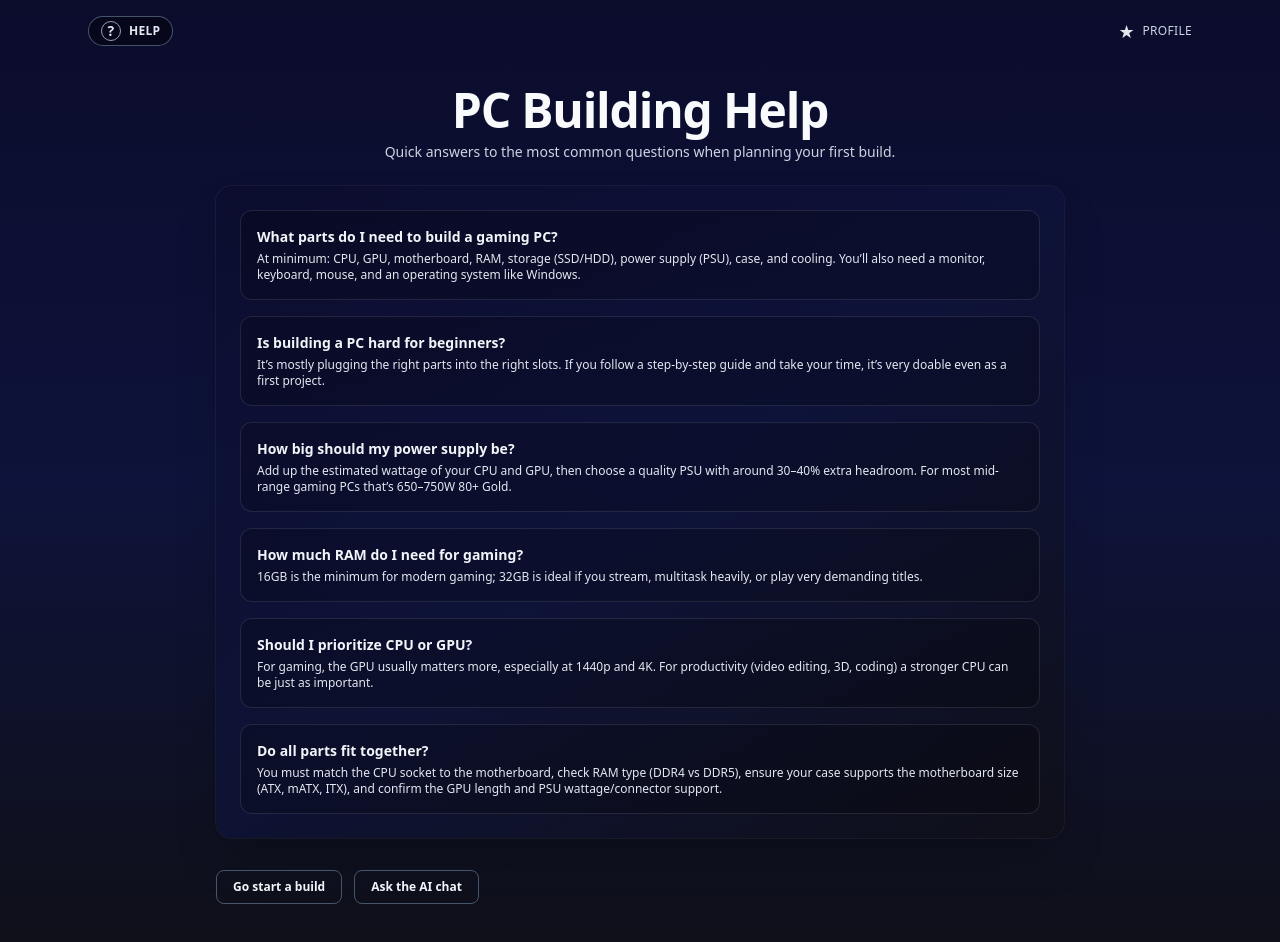
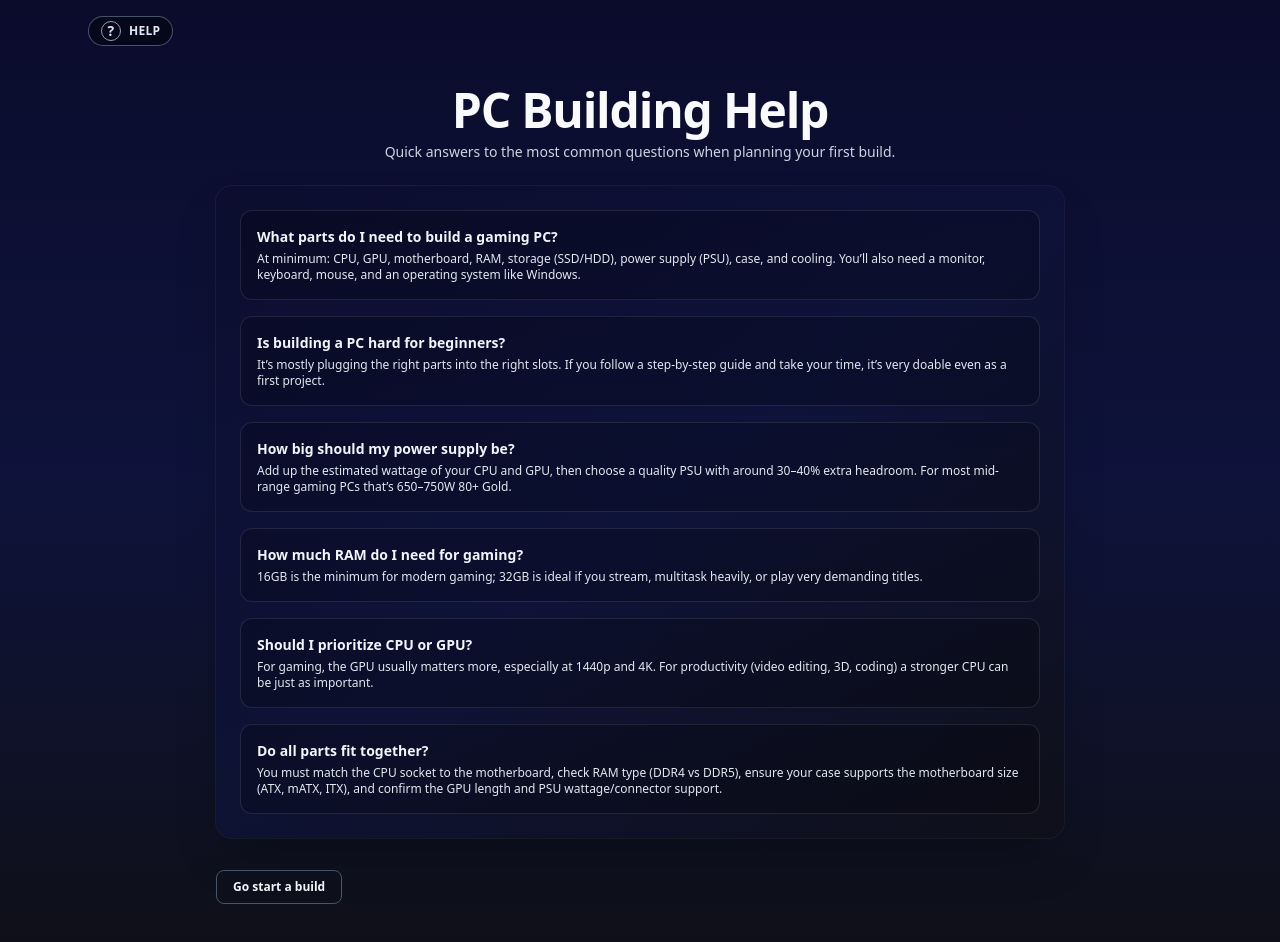
Before and after one commit to AlexOxi/pc-builder, a React (Vite) app in the folder frontend/: page /help in a window 1280 px wide. Shown: the top 942 px of the page. Built offline with nearby package versions, Linux system fonts and the light colour scheme.

Commit message:
Remove profile navbar and Ask AI chat button

```diff
--- a/frontend/src/components/TopBar.tsx
+++ b/frontend/src/components/TopBar.tsx
@@ -2,7 +2,7 @@ import { Link } from "react-router-dom";
 
 export default function TopBar() {
   return (
-    <header className="mx-auto flex max-w-6xl items-center justify-between px-6 py-4 text-sm text-slate-200">
+    <header className="mx-auto flex max-w-6xl items-center px-6 py-4 text-sm text-slate-200">
       <div className="flex items-center gap-2">
         <Link
           to="/help"
@@ -14,14 +14,6 @@ export default function TopBar() {
           <span>Help</span>
         </Link>
       </div>
-      <div className="flex items-center gap-6">
-        <div className="flex items-center gap-2">
-          <span className="text-lg">★</span>
-          <span className="text-xs uppercase tracking-wide text-slate-300">
-            Profile
-          </span>
-        </div>
-      </div>
     </header>
   );
 }
--- a/frontend/src/pages/HelpPage.tsx
+++ b/frontend/src/pages/HelpPage.tsx
@@ -63,12 +63,6 @@ export default function HelpPage() {
             >
               Go start a build
             </button>
-            <button
-              onClick={() => navigate("/chat")}
-              className="rounded-lg border border-slate-600 px-4 py-2 font-semibold text-slate-100 transition hover:border-slate-300"
-            >
-              Ask the AI chat
-            </button>
           </div>
         </main>
       </div>
```
